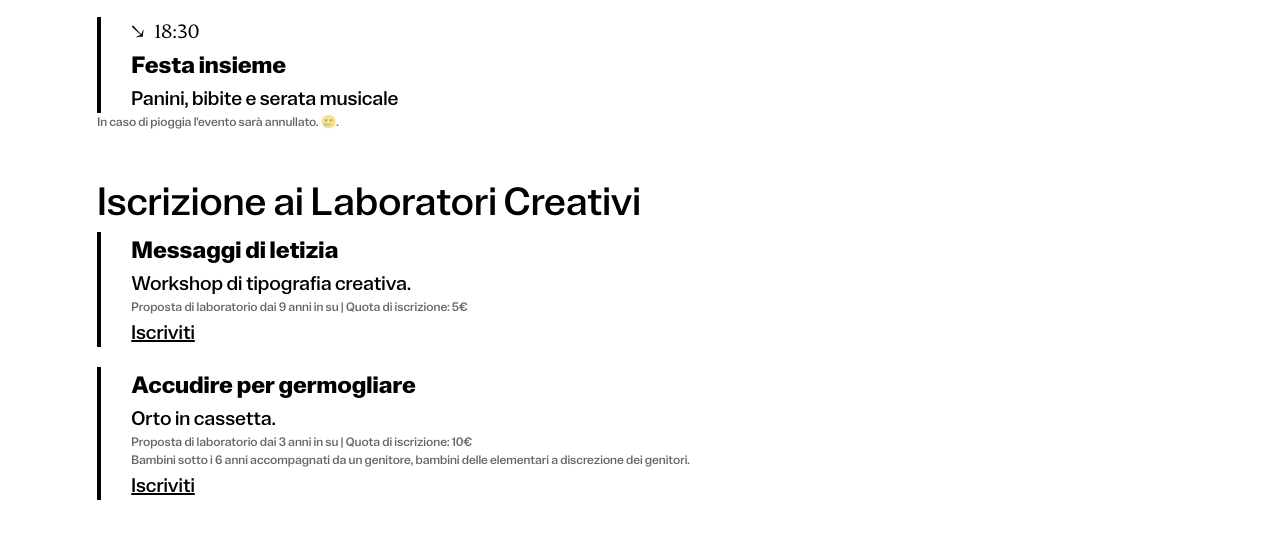
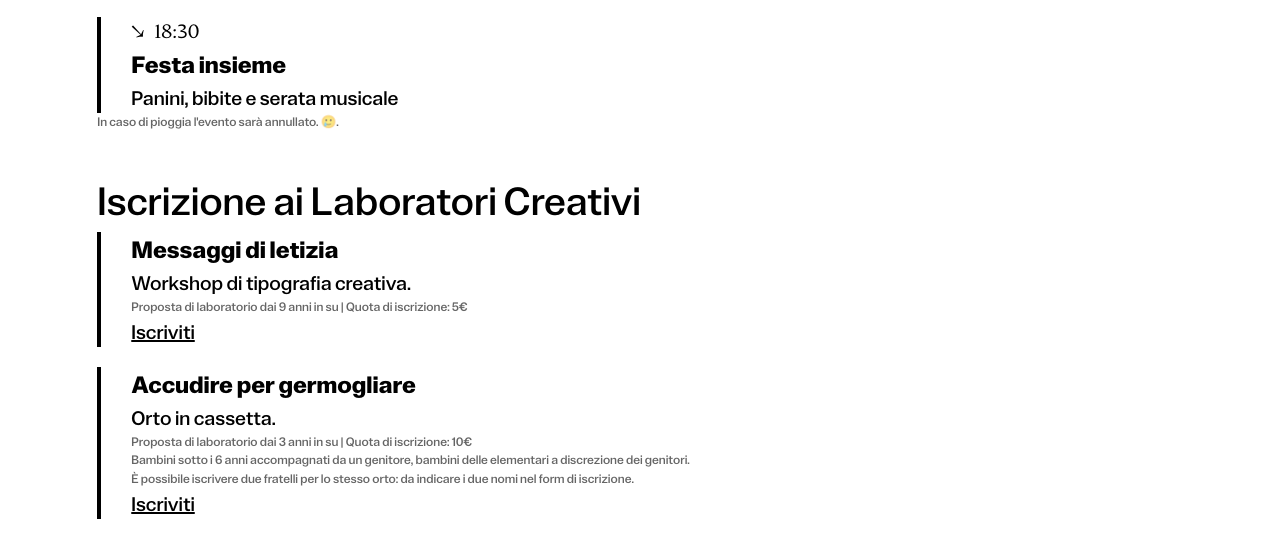
Before and after one commit to finoz/avsinovate, a website built with Vite: page index.html in a window 1280 px wide. Shown: the part 794-1354 px from the top of the page. Built offline with nearby package versions, Linux system fonts and the light colour scheme.

Commit message:
update copy labo

```diff
--- a/index.html
+++ b/index.html
@@ -70,6 +70,7 @@
                     <p>Orto in cassetta.</p>
 					<p class="note">Proposta di laboratorio dai 3 anni in su | Quota di iscrizione: 10€</p>
 					<p class="note">Bambini sotto i 6 anni accompagnati da un genitore, bambini delle elementari a discrezione dei genitori.</p>
+					<p class="note">È possibile iscrivere due fratelli per lo stesso orto: da indicare i due nomi nel form di iscrizione.</p>
                     <a href="https://forms.gle/L2gTu5o8XffWLykE7" class="card-cta" target="_blank">Iscriviti</a>
                 </article>
             </div>
```
